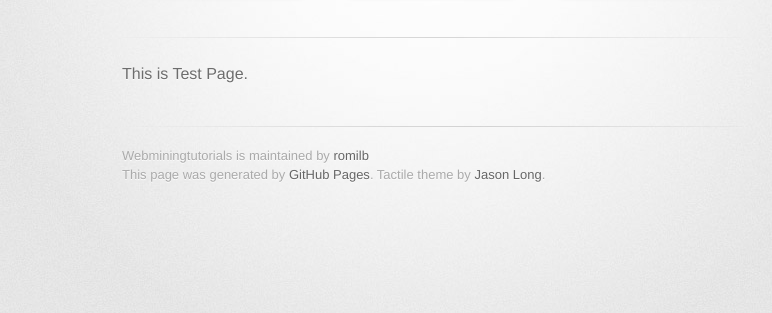
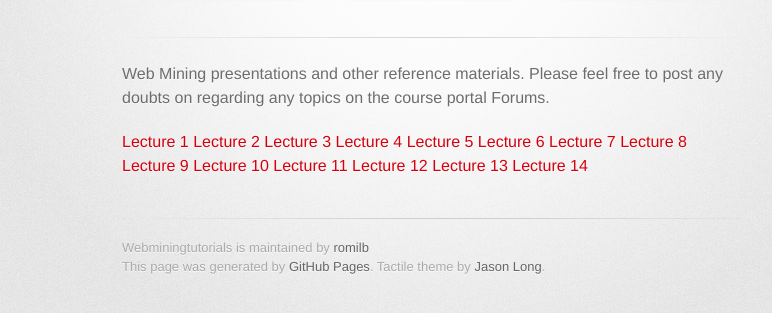
Before and after one commit to ayushidalmia/WebMiningTutorials, a plain HTML site: page index.html in a window 1280 px wide. Shown: the part 209-522 px from the top of the page, without its empty margins (208-980 px from the left). Drawn offline with Linux system fonts and the light colour scheme; a web font is replaced by a local one.

Commit message:
Adding Links

```diff
--- a/index.html
+++ b/index.html
@@ -31,7 +31,21 @@
         <hr>
 
         <section id="main_content">
-          <p>This is Test Page.</p>
+          <p>Web Mining presentations and other reference materials. Please feel free to post any doubts on regarding any topics on the course portal Forums.</p>
+          <a href="https://github.com/romilb/WebMiningTutorials/blob/master/Presentations/Lecture%201.pdf">Lecture 1</a>
+          <a href="https://github.com/romilb/WebMiningTutorials/blob/master/Presentations/Lecture%202.pdf">Lecture 2</a>
+          <a href="https://github.com/romilb/WebMiningTutorials/blob/master/Presentations/Lecture%203.pdf">Lecture 3</a>
+          <a href="https://github.com/romilb/WebMiningTutorials/blob/master/Presentations/Lecture%204.pdf">Lecture 4</a>
+          <a href="https://github.com/romilb/WebMiningTutorials/blob/master/Presentations/Lecture%205.pdf">Lecture 5</a>
+          <a href="https://github.com/romilb/WebMiningTutorials/blob/master/Presentations/Lecture%206.pdf">Lecture 6</a>
+          <a href="https://github.com/romilb/WebMiningTutorials/blob/master/Presentations/Lecture%207.pdf">Lecture 7</a>
+          <a href="https://github.com/romilb/WebMiningTutorials/blob/master/Presentations/Lecture%208.pdf">Lecture 8</a>
+          <a href="https://github.com/romilb/WebMiningTutorials/blob/master/Presentations/Lecture%209.pdf">Lecture 9</a>
+          <a href="https://github.com/romilb/WebMiningTutorials/blob/master/Presentations/Lecture%2010.pdf">Lecture 10</a>
+          <a href="https://github.com/romilb/WebMiningTutorials/blob/master/Presentations/Lecture%2011.pdf">Lecture 11</a>
+          <a href="https://github.com/romilb/WebMiningTutorials/blob/master/Presentations/Lecture%2012.pdf">Lecture 12</a>
+          <a href="https://github.com/romilb/WebMiningTutorials/blob/master/Presentations/Lecture%2013.pdf">Lecture 13</a>
+          <a href="https://github.com/romilb/WebMiningTutorials/blob/master/Presentations/Lecture%2014.pdf">Lecture 14</a>
 
         </section>
 
```
